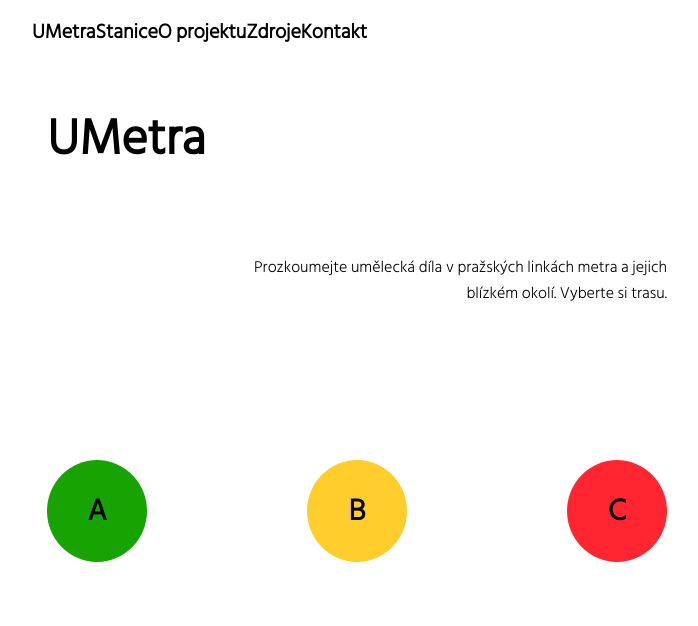
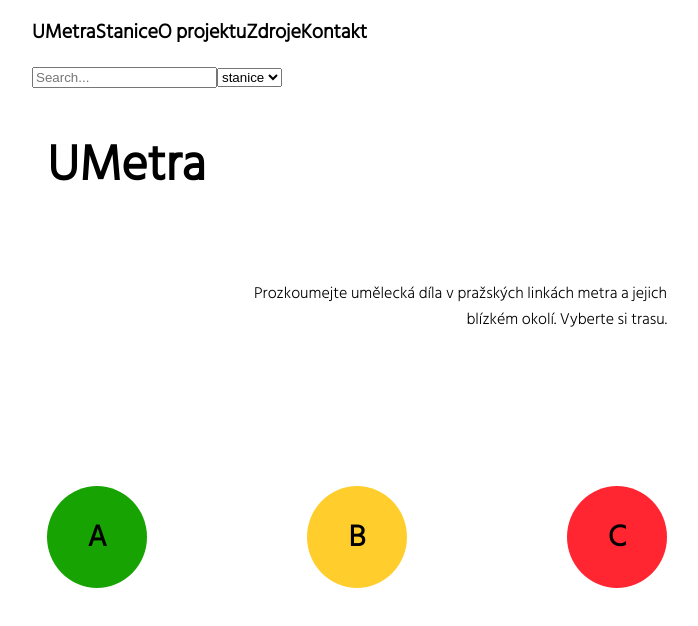
Before and after one commit to hrafil/UMetra_next.js, a Next.js app: page / in a window 1280 px wide. Shown: the top 626 px of the page, without its empty margins (283-981 px from the left). Built offline with nearby package versions, Linux system fonts and the light colour scheme.

Commit message:
oprava searchbox

```diff
--- a/components/Layout/index.js
+++ b/components/Layout/index.js
@@ -10,13 +10,13 @@ const Layout = ({ children }) => {
         <title>UMetra</title>
         <meta name="description" content="Umění u metra" />
         <link rel="icon" href="/favicon.ico" />
-        <div className="Searchbox">
-          <SearchField />
-        </div>
       </Head>
       <header>
         <div className="App">
           <Navbar />
+        </div>
+        <div className="Searchbox">
+          <SearchField />
         </div>
         {/* <button>
           <Link href="/">x</Link>
--- a/components/Nav/Navbar.jsx
+++ b/components/Nav/Navbar.jsx
@@ -5,8 +5,4 @@ const Navbar = () => {
   return <Burger />;
 };
 
-const closeMenu = () => {
-  setOpen(false);
-};
-
 export default Navbar;
--- a/components/Nav/RightNav.jsx
+++ b/components/Nav/RightNav.jsx
@@ -65,4 +65,8 @@ const RightNav = ({ open }) => {
   );
 };
 
+const closeMenu = () => {
+  setOpen(false);
+};
+
 export default RightNav;
```
